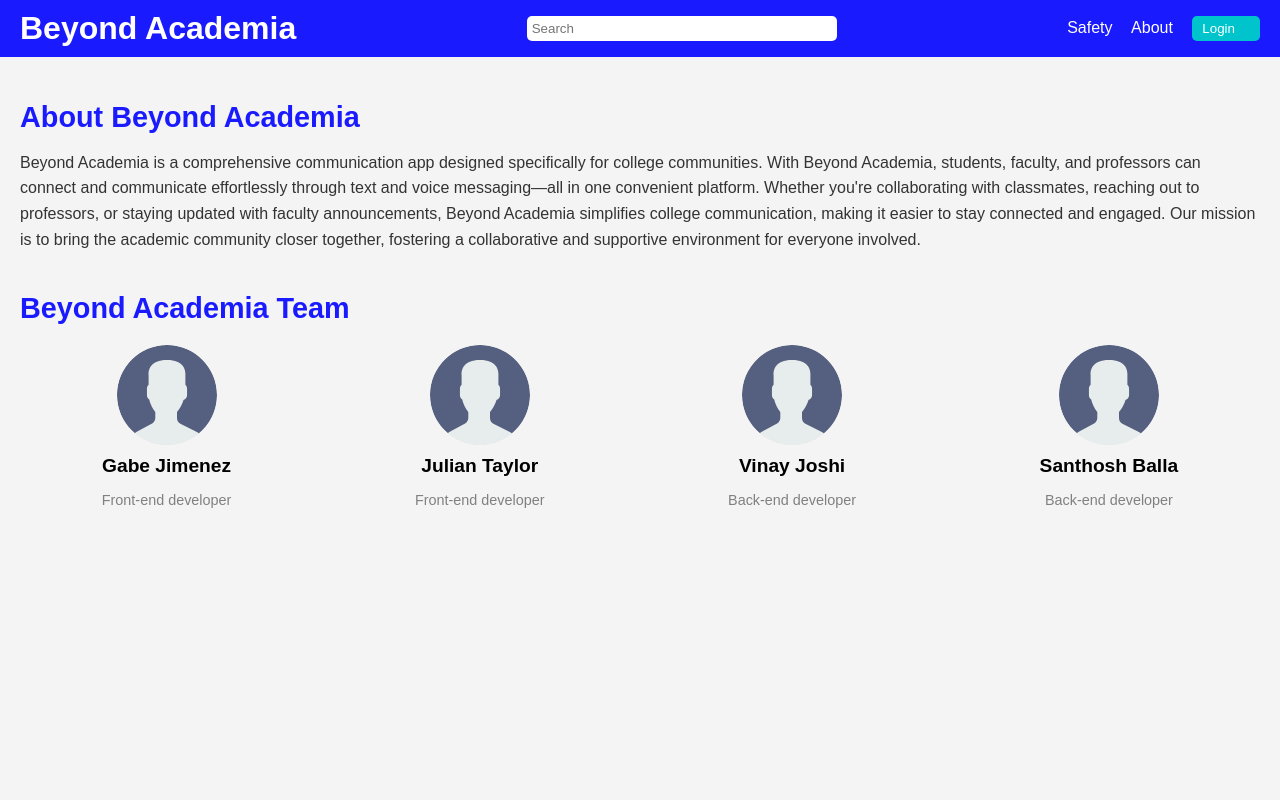
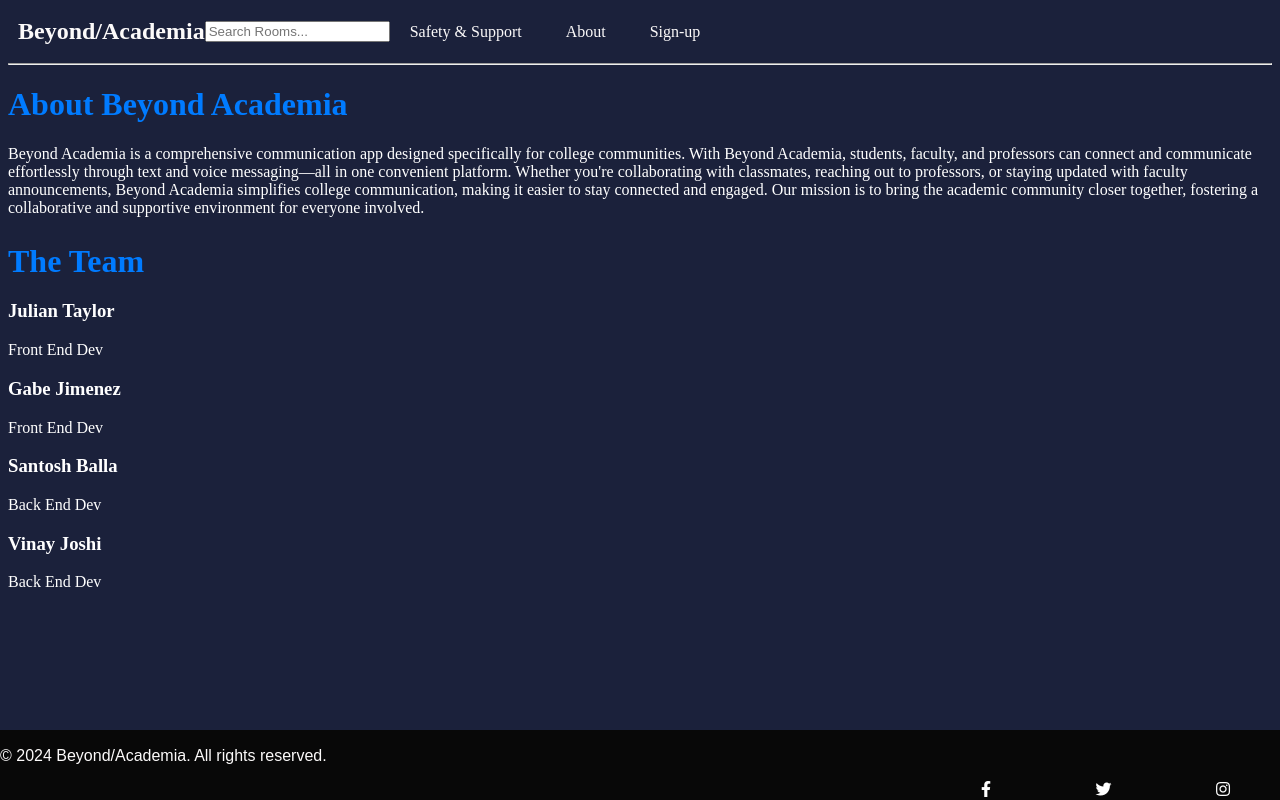
Before and after one commit to DarkerKin/Beyond-Academia-, a Django app: page /about/ in a window 1280 px wide. Run offline with Django 4.2, Linux system fonts and the light colour scheme.

Commit message:
fixed internal issues

```diff
--- a/static/css/about.css
+++ /dev/null
@@ -1,109 +0,0 @@
-/* styles.css */
-body {
-    margin: 0;
-    font-family: Arial, sans-serif;
-    background-color: #f4f4f4;
-}
-
-header {
-    display: flex;
-    justify-content: space-between;
-    align-items: center;
-    background-color: #1a1aff;
-    color: white;
-    padding: 10px 20px;
-}
-
-.header-left h1 {
-    margin: 0;
-}
-
-.header-center input {
-    width: 300px;
-    padding: 5px;
-    border-radius: 5px;
-    border: none;
-}
-
-.header-right a {
-    color: white;
-    text-decoration: none;
-    margin-right: 15px;
-}
-
-.header-right button {
-    background-color: #00c4cc;
-    border: none;
-    color: white;
-    padding: 5px 10px;
-    border-radius: 5px;
-    cursor: pointer;
-}
-
-main {
-    padding: 20px;
-}
-
-.about h2, .team h2 {
-    font-size: 1.8rem;
-    margin-bottom: 10px;
-    color: #1a1aff;
-}
-
-.about p {
-    line-height: 1.6;
-    color: #333;
-}
-
-.team {
-    margin-top: 40px;
-}
-
-.team-members {
-    display: flex;
-    justify-content: space-around;
-    flex-wrap: wrap;
-    gap: 20px;
-    margin-top: 20px;
-}
-
-.team-member {
-    text-align: center;
-    max-width: 200px;
-}
-
-.profile-picture {
-    width: 100px;
-    height: 100px;
-    background-color: #e6e6e6;
-    border-radius: 50%;
-    margin: 0 auto 10px;
-}
-
-.team-member h3 {
-    font-size: 1.2rem;
-    margin: 10px 0 5px;
-}
-
-.team-member p {
-    color: gray;
-    font-size: 0.9rem;
-}
-
-.profile-picture {
-    width: 100px;
-    height: 100px;
-    border-radius: 50%;
-    overflow: hidden; /* Ensures images fit inside the circle */
-    display: flex;
-    justify-content: center;
-    align-items: center;
-    background-color: #e6e6e6; /* Fallback background color */
-    margin: 0 auto 10px;
-}
-
-.profile-picture img {
-    width: 100%;
-    height: 100%;
-    object-fit: cover; /* Ensures images are cropped properly */
-}
--- a/templates/navbar_links/about.html
+++ b/templates/navbar_links/about.html
@@ -1,81 +1,46 @@
 
 {% load static %}
 
+
 <!DOCTYPE html>
 <html lang="en">
+
+{% include '../navbar.html' %}
+
 <head>
-    <meta charset="UTF-8">
-    <meta name="viewport" content="width=device-width, initial-scale=1.0">
-    <title>Beyond Academia</title>
-    <link rel="stylesheet" href="{% static 'css/about.css' %}">
+    <title>About Beyond Academia</title>
+    <link rel="stylesheet" type="text/css" href="{% static 'css/main.css' %}">
 </head>
 <body>
-    <header>
-        <div class="header-left">
-            <h1>Beyond Academia</h1>
-        </div>
-        <div class="header-center">
-            <input type="text" placeholder="Search">
-        </div>
-        <div class="header-right">
-            <a href="/safety/">Safety</a>
-            <a href="/about/">About</a>
-            <button>
-                {% if request.user.is_authenticated%}
-                <a href="{% url 'logout'%}">Logout</a>
-                {% else %}
-                <a href="{% url 'login'%}">Login</a>
-                {% endif %}
-            </button>
-        </div>
-    </header>
-    <main>
-        <section class="about">
-            <h2>About Beyond Academia</h2>
-            <p>
-                Beyond Academia is a comprehensive communication app designed specifically for college communities.
-                With Beyond Academia, students, faculty, and professors can connect and communicate effortlessly
-                through text and voice messaging—all in one convenient platform. Whether you're collaborating
-                with classmates, reaching out to professors, or staying updated with faculty announcements,
-                Beyond Academia simplifies college communication, making it easier to stay connected and engaged.
-                Our mission is to bring the academic community closer together, fostering a collaborative and
-                supportive environment for everyone involved.
-            </p>
-        </section>
-        <section class="team">
-            <h2>Beyond Academia Team</h2>
-            <div class="team-members">
-                <div class="team-member">
-                    <div class="profile-picture">
-                        <img src="{% static 'image/avatar.svg' %}" alt="Gabe Jimenez">
-                    </div>
-                    <h3>Gabe Jimenez</h3>
-                    <p>Front-end developer</p>
-                </div>
-                <div class="team-member">
-                    <div class="profile-picture">
-                        <img src="{% static 'image/avatar.svg' %}" alt="Julian Taylor">
-                    </div>
-                    <h3>Julian Taylor</h3>
-                    <p>Front-end developer</p>
-                </div>
-                <div class="team-member">
-                    <div class="profile-picture">
-                        <img src="{% static 'image/avatar.svg' %}" alt="Vinay Joshi">
-                    </div>
-                    <h3>Vinay Joshi</h3>
-                    <p>Back-end developer</p>
-                </div>
-                <div class="team-member">
-                    <div class="profile-picture">
-                        <img src="{% static 'image/avatar.svg' %}" alt="Santhosh Balla">
-                    </div>
-                    <h3>Santhosh Balla</h3>
-                    <p>Back-end developer</p>
-                </div>
+    <div class = "about">
+        <h1 style="color: #007bff;"> About Beyond Academia</h1>
+        <div class="about-section">
+         <p style="color: white;" > Beyond Academia is a comprehensive communication app designed specifically for college communities. With Beyond Academia, students, faculty, and professors can connect and communicate effortlessly through text and voice messaging—all in one convenient platform. Whether you're collaborating with classmates, reaching out to professors, or staying updated with faculty announcements, Beyond Academia simplifies college communication, making it easier to stay connected and engaged. Our mission is to bring the academic community closer together, fostering a collaborative and supportive environment for everyone involved.</p>
 
+         <h2> The Team</h2>
+         <div class="team">
+            <div class ="team-member">
+                <h3 style="color: white;"> Julian Taylor</h3>
+                <p style="color: white;"> Front End Dev</p>
             </div>
-        </section>
-    </main>
+            <div>
+                   <h3 style="color: white;"> Gabe Jimenez</h3>
+                   <p style="color: white;"> Front End Dev</p>
+            </div>
+            <div>
+                <h3 style="color: white;"> Santosh Balla</h3 >
+                <p style="color: white;"> Back End Dev</p>
+         </div>
+         <div>
+            <h3 style="color: white;"> Vinay Joshi</h3>
+            <p style="color: white;"> Back End Dev</p>
+         </div>
+         </div>
+    </div>
+
+
+
 </body>
+
+{% include '../footer.html' %}
 </html>
--- /dev/null
+++ b/templates/navbar_links/support.html
@@ -0,0 +1,5 @@
+{% load static %}
+{% include '../navbar.html' %}
+<link rel="stylesheet" type="text/css" href="{% static 'css/main.css' %}">
+<h1>Support Information</h1>
+{% include '../footer.html' %}
```
Also changed, not shown: db.sqlite3, static/image/avatar.svg (deleted).
